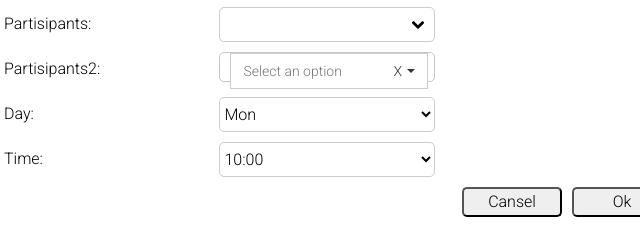
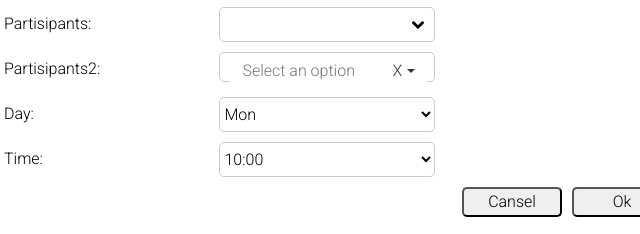
Before and after one commit to AlexKrasnyi/Calendar, a website built with Parcel: page srs/html/create-event.html in a window 1280 px wide. Shown: the part 138-372 px from the top of the page, 302-942 px from the left. Built offline with nearby package versions, Linux system fonts and the light colour scheme.

Commit message:
fix styles a bit

```diff
--- a/srs/scss/multiselect.scss
+++ b/srs/scss/multiselect.scss
@@ -22,10 +22,9 @@
   justify-content: space-between;
   align-items: center;
   background-color: #fff;
-  border: 1px solid #ccc;
+  border: 0px;
   padding: 6px 12px;
   margin-bottom: 0;
-  font-size: 14px;
   font-weight: 400;
   line-height: 1.42857143;
   color: #333;
@@ -55,7 +54,6 @@
   background-color: #fff;
   border: 1px solid rgba(0,0,0,.15);
   box-shadow: 0 6px 12px rgba(0,0,0,.175);
-  font-size: 14px;
   text-align: left;
   list-style: none;
   background-clip: padding-box;
```
